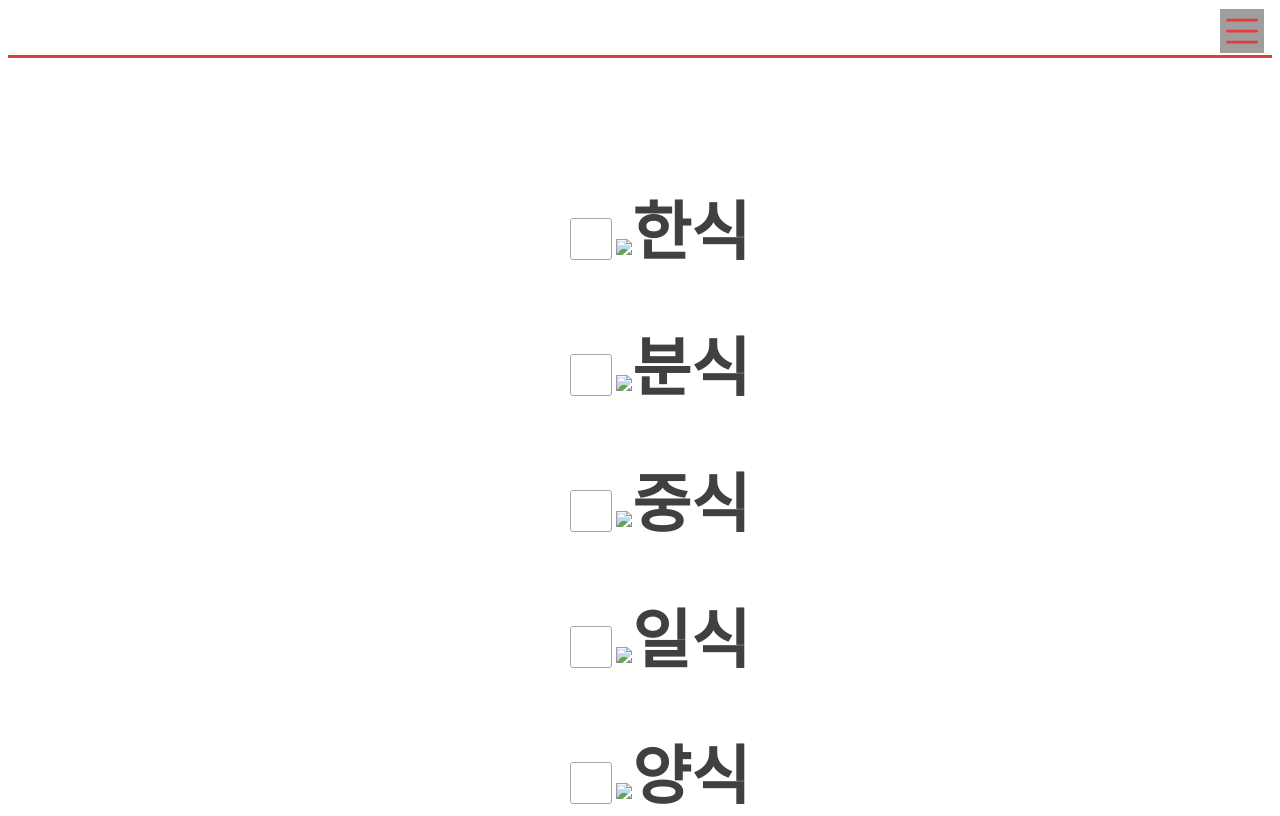
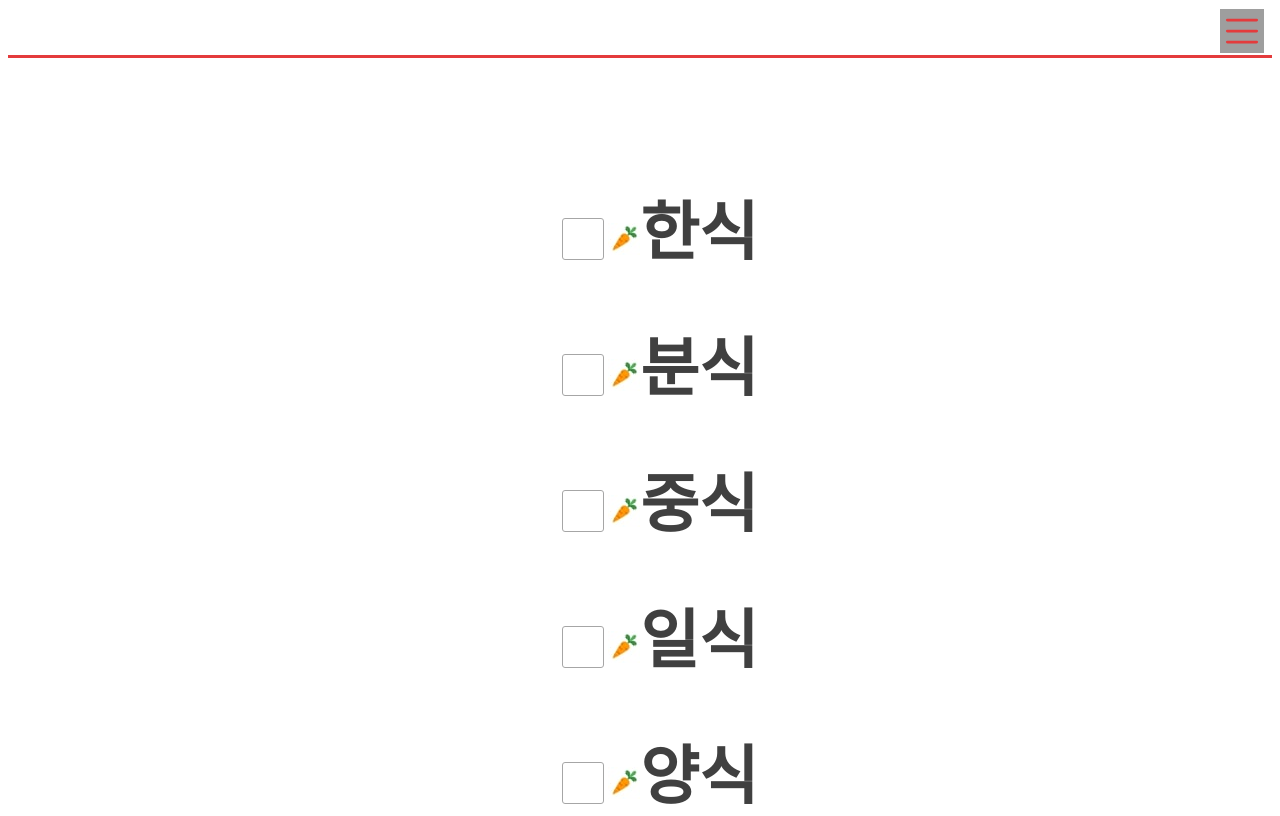
Before and after one commit to deho0701/FoodSelectApp, a plain HTML site: page checkBox.html in a window 1280 px wide. Shown: the top 816 px of the page. Drawn offline with Linux system fonts and the light colour scheme; grey boxes are pictures that could not be loaded; a web font is replaced by a local one.

```diff
--- a/checkBox.html
+++ b/checkBox.html
@@ -51,37 +51,27 @@
                     </svg>
                 </button>
             </div>
-
-            <!-- 	추가	 -->
-                    <!-- <ul class="todo-controls">
-                        <li><a href="javascript:void(0);" class="icon-add">Add</a></li>
-                        <li><a href="javascript:void(0);" class="icon-delete">Delete</a></li>
-                        <li class="right">
-                            <a href="javascript:void(0);" class="icon-settings">Settings</a>
-                        </li>
-                    </ul> -->
-
                     <div class="menu-list">
                         <ul>
                             <li>
                                 <input type="checkbox" id="select0" class="checkbox" />
-                                <label class="input-label checkbox" for="select0"><img src="../food/picture/Carrot_icon-icons.com_68773.jpg"/>한식</label>
+                                <label class="input-label checkbox" for="select0"><img src="../FoodSelectApp/picture/Carrot_icon-icons.com_68773.jpg"/>한식</label>
                             </li>
                             <li>
                                 <input type="checkbox" id="select1" class="checkbox" />
-                                <label class="input-label checkbox" for="select1"><img src="../food/picture/Carrot_icon-icons.com_68773.jpg"/>분식</label>
+                                <label class="input-label checkbox" for="select1"><img src="../FoodSelectApp/picture/Carrot_icon-icons.com_68773.jpg"/>분식</label>
                             </li>
                             <li>
                                 <input type="checkbox" id="select2" class="checkbox" />
-                                <label class="input-label checkbox" for="select2"><img src="../food/picture/Carrot_icon-icons.com_68773.jpg"/>중식</label>
+                                <label class="input-label checkbox" for="select2"><img src="../FoodSelectApp/picture/Carrot_icon-icons.com_68773.jpg"/>중식</label>
                             </li>
                             <li>
                                 <input type="checkbox" id="select3" class="checkbox" />
-                                <label class="input-label checkbox" for="select3"><img src="../food/picture/Carrot_icon-icons.com_68773.jpg"/>일식</label>
+                                <label class="input-label checkbox" for="select3"><img src="../FoodSelectApp/picture/Carrot_icon-icons.com_68773.jpg"/>일식</label>
                             </li>
                             <li>
                                 <input type="checkbox" id="select4" class="checkbox" />
-                                <label class="input-label checkbox" for="select4"><img src="../food/picture/Carrot_icon-icons.com_68773.jpg"/>양식</label>
+                                <label class="input-label checkbox" for="select4"><img src="../FoodSelectApp/picture/Carrot_icon-icons.com_68773.jpg"/>양식</label>
 
                             </li>
                         </ul>
```
Also changed, not shown: random.html (+1 -1 lines), aa.html (deleted), picture/1.jpg (deleted), picture/2.jpg (deleted), picture/3.jpg (deleted), 1 other file.
